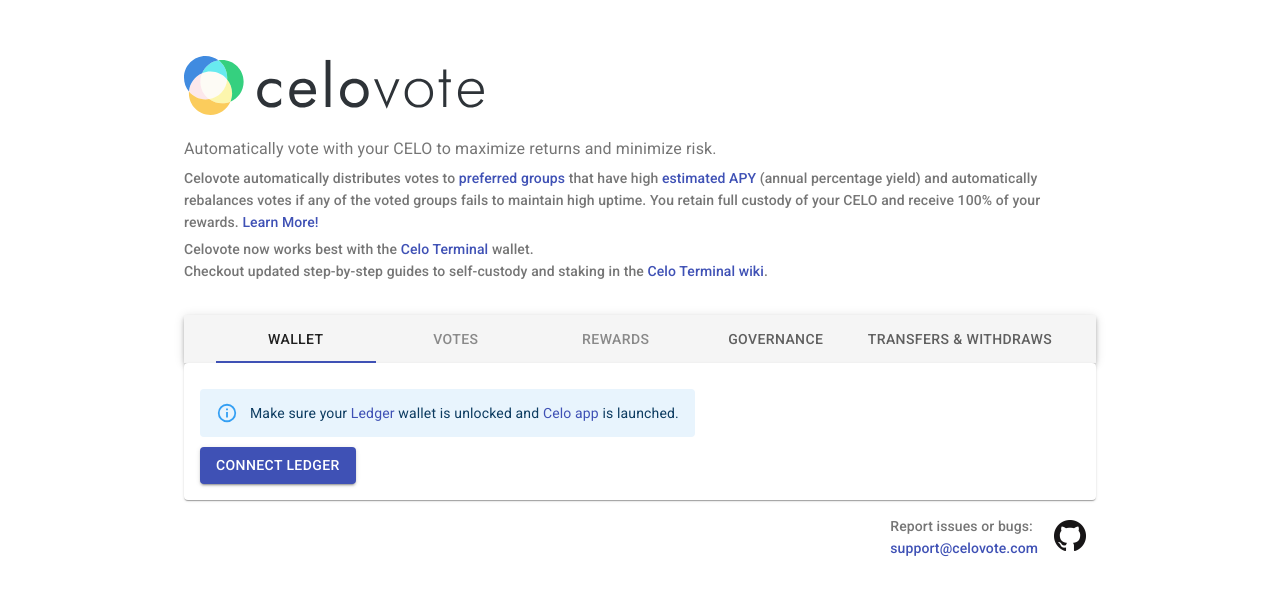
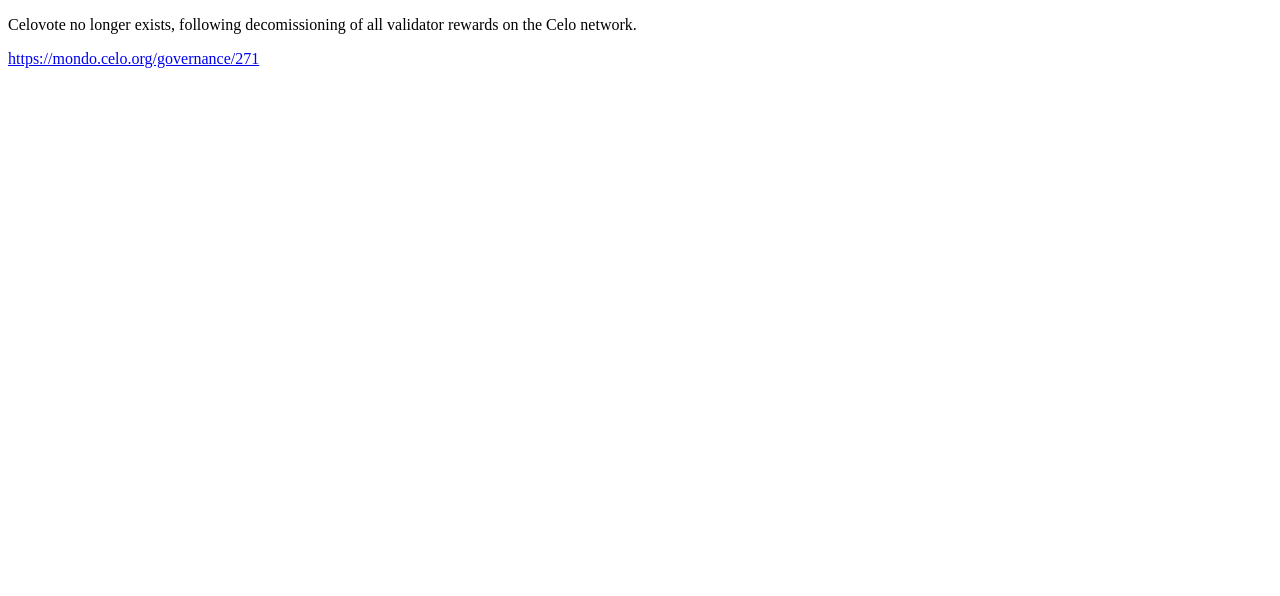
Before and after one commit to zviadm/celovote-app, a React (Vite) app: page / in a window 1280 px wide. Shown: the top 596 px of the page. Built offline with nearby package versions, Linux system fonts and the light colour scheme.

Commit message:
decomission cleovote.com

```diff
--- a/index.tsx
+++ b/index.tsx
@@ -14,23 +14,16 @@
 import { ApolloProvider } from '@apollo/react-hooks';
 import { celovoteGQL } from "./src/schema";
 
-const client = new ApolloClient({uri: celovoteGQL});
+const client = new ApolloClient({ uri: celovoteGQL });
 
 const Index = () => {
   return (
-    <ApolloProvider client={client}>
-      <Router>
-        <Switch>
-          <Route component={Faq} path="/faq" />
-          <Route component={Scores} path="/scores" />
-          <Route component={RewardsOnly} path="/rewards" />
-          <Route component={SavingsCELO} path="/savingscelo" />
-          <Route component={App} path="/" />
-        </Switch>
-      </Router>
-    </ApolloProvider>
+    <div>
+      <p>Celovote no longer exists, following decomissioning of all validator rewards on the Celo network.</p>
+      <a href="https://mondo.celo.org/governance/271">https://mondo.celo.org/governance/271</a>
+    </div>
   );
 }
 
 
-ReactDOM.render(<Index/>, document.getElementById('root'))
+ReactDOM.render(<Index />, document.getElementById('root'))
```
